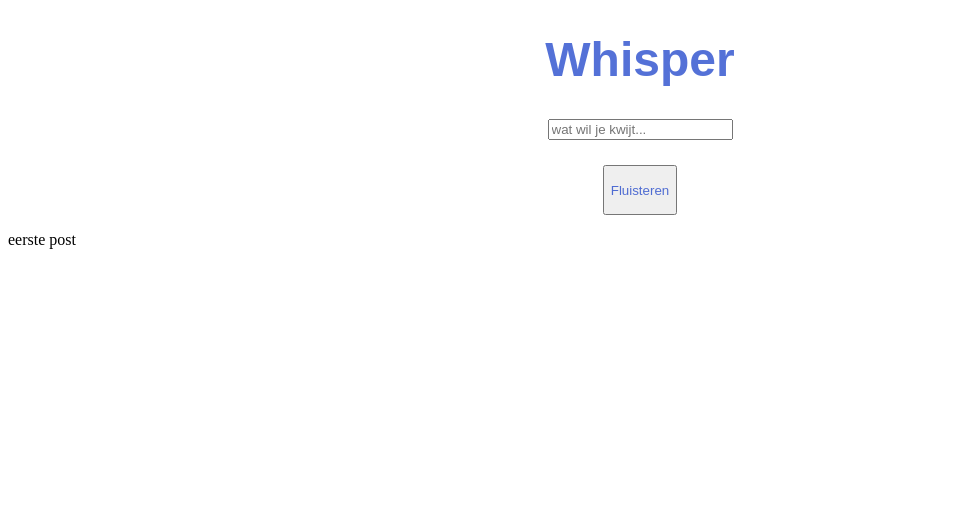
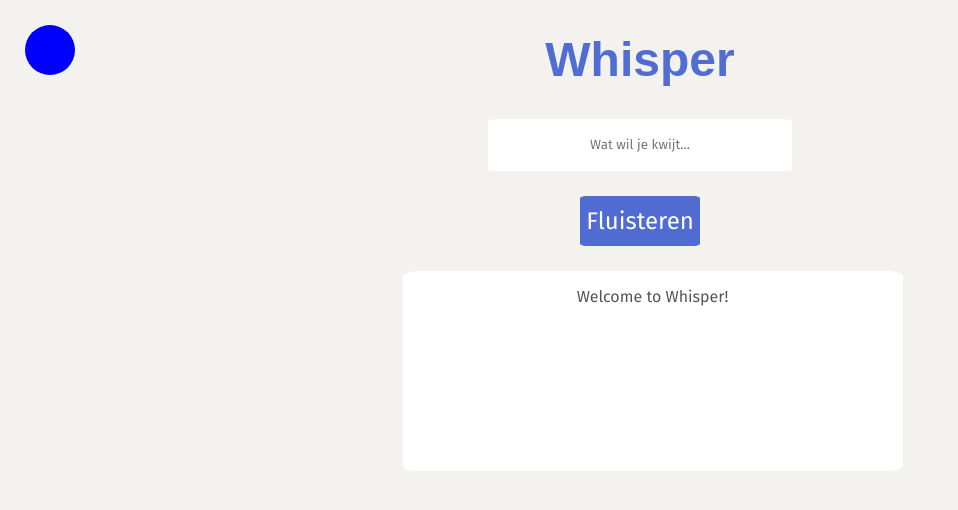
Before and after one commit to Wiardus/whisper-chat-app, a React (Create React App) app: page / in a window 1280 px wide. Shown: the top 510 px of the page, without its empty margins (0-958 px from the left). Built offline with nearby package versions, Linux system fonts and the light colour scheme; a web font is replaced by a local one.

Commit message:
Style update + profile placeholder

```diff
--- a/public/index.html
+++ b/public/index.html
@@ -11,7 +11,7 @@
     />
     <link rel="apple-touch-icon" href="%PUBLIC_URL%/logo192.png" />
     <link rel="manifest" href="%PUBLIC_URL%/manifest.json" />
-    <title>React App</title>
+    <title>Whisper</title>
   </head>
   <body>
     <noscript>You need to enable JavaScript to run this app.</noscript>
--- a/src/App.tsx
+++ b/src/App.tsx
@@ -1,12 +1,13 @@
 import React, { useState } from 'react';
 import AddPost from './Components/AddPost';
 import PostList from './Components/PostList';
+import { Profile } from './Components/Profile';
 import './style.sass';
 
 // Hier kan later localstorage of andere data in staan van de posts die al zijn geplaatst
 const initialPosts: Post[] = [
   {
-    content: 'eerste post'
+    content: 'Welcome to Whisper!'
   }
 ]
 
@@ -14,13 +15,20 @@ function App() {
   const [posts, setPosts] = useState(initialPosts)
 
   const addPost: AddPost = (content: string) => {
-    const newPost = {content}
-    setPosts([...posts, newPost])
+    if (content !== '') {
+      const newPost = {content}
+      setPosts([...posts, newPost])
+    } else {
+      alert('Your whisper is inaudible')
+      return
+    }
+
   }
 
   return (
     <div className="App">
       <h1>Whisper</h1>
+      <Profile />
       <AddPost addPost ={addPost}/>
       <PostList posts={posts}/>
     </div>
--- a/src/Components/AddPost.tsx
+++ b/src/Components/AddPost.tsx
@@ -8,7 +8,7 @@ const AddPost = ({addPost}: Props) => {
     const [content, setContent] = useState('')
     return (
         <form className="addPost">
-            <input value={content} type="text" placeholder="wat wil je kwijt..." onChange={e => {setContent(e.target.value)}} />
+            <input value={content} type="text" placeholder="Wat wil je kwijt..." onChange={e => {setContent(e.target.value)}} />
             <button type="submit" id="addPostBtn" onClick={e => {e.preventDefault(); addPost(content); setContent('');}}>Fluisteren</button>
         </form>
     )
--- a/src/Components/Post.tsx
+++ b/src/Components/Post.tsx
@@ -4,7 +4,10 @@ interface Props {
 
 const Post = ({post}: Props) => {
     return (
-        <p>{post.content}</p>
+        <div className="postContainer">
+            <p id="post">{post.content}</p>
+        </div>
+
     )
 }
 
--- a/src/Components/PostList.tsx
+++ b/src/Components/PostList.tsx
@@ -9,7 +9,7 @@ interface Props {
 
 const PostList = ({posts}: Props) => {
     return (
-        <div>
+        <div className="postList">
             {posts.map(post =>(
                 <Post key={post.content} post={post}/>
             ))}
--- /dev/null
+++ b/src/Components/Profile.tsx
@@ -0,0 +1,12 @@
+const openProfile = () => {
+    alert('profiel')
+    return <div className="profile"></div>
+}
+
+export const Profile = () => {
+    return (
+        <div>
+            <div className="profilePicture" onClick={openProfile}></div>
+        </div>
+    )
+}
--- a/src/style.sass
+++ b/src/style.sass
@@ -1,7 +1,12 @@
 @import url('https://fonts.googleapis.com/css2?family=Mochiy+Pop+One&display=swap')
+@import url('https://fonts.googleapis.com/css2?family=Fira+Sans&display=swap')
 
 $main-light-blue: hsla(227, 89%, 41%, 0.7)
 $header-font: 'Mochiy Pop One', sans-serif
+$main-font: 'Fira Sans', sans-serif
+
+body
+  background: #f3f2ef
 
 h1
   color: $main-light-blue
@@ -14,8 +19,55 @@ h1
   place-items: center
 
   #addPostBtn
-    color: $main-light-blue
+    color: white
+    background: $main-light-blue
+    border-style: none
+    border-radius: 5%
     width: 10 0px
     height: 50px
     margin-top: 25px
-    font-family: $header-font
+    font-family: $main-font
+    font-size: 1.5em
+    cursor: pointer
+
+  #addPostBtn:hover
+    opacity: 75%
+
+  input
+    border-style: none
+    width: 300px
+    height: 50px
+    border-radius: 3%
+    text-align: center
+    font-family: $main-font
+
+.postList
+  display: grid
+  place-items: center
+
+.postContainer
+  background: #ffffff
+  width: 500px
+  height: 200px
+  margin: 25px 0 0 25px
+  border-radius: 3%
+
+  #post
+  text-align: center
+  color: #555
+  font-family: $main-font
+
+.profile
+  width: 500px
+  height: 500px
+  background: cyan
+
+.profilePicture
+  border-radius: 50%
+  background: blue
+  width: 50px
+  height: 50px
+  top: 25px
+  left: 25px
+  position: absolute
+  cursor: pointer
```
Also changed, not shown: 1 other file (tests, documents, lock files or other folders).
